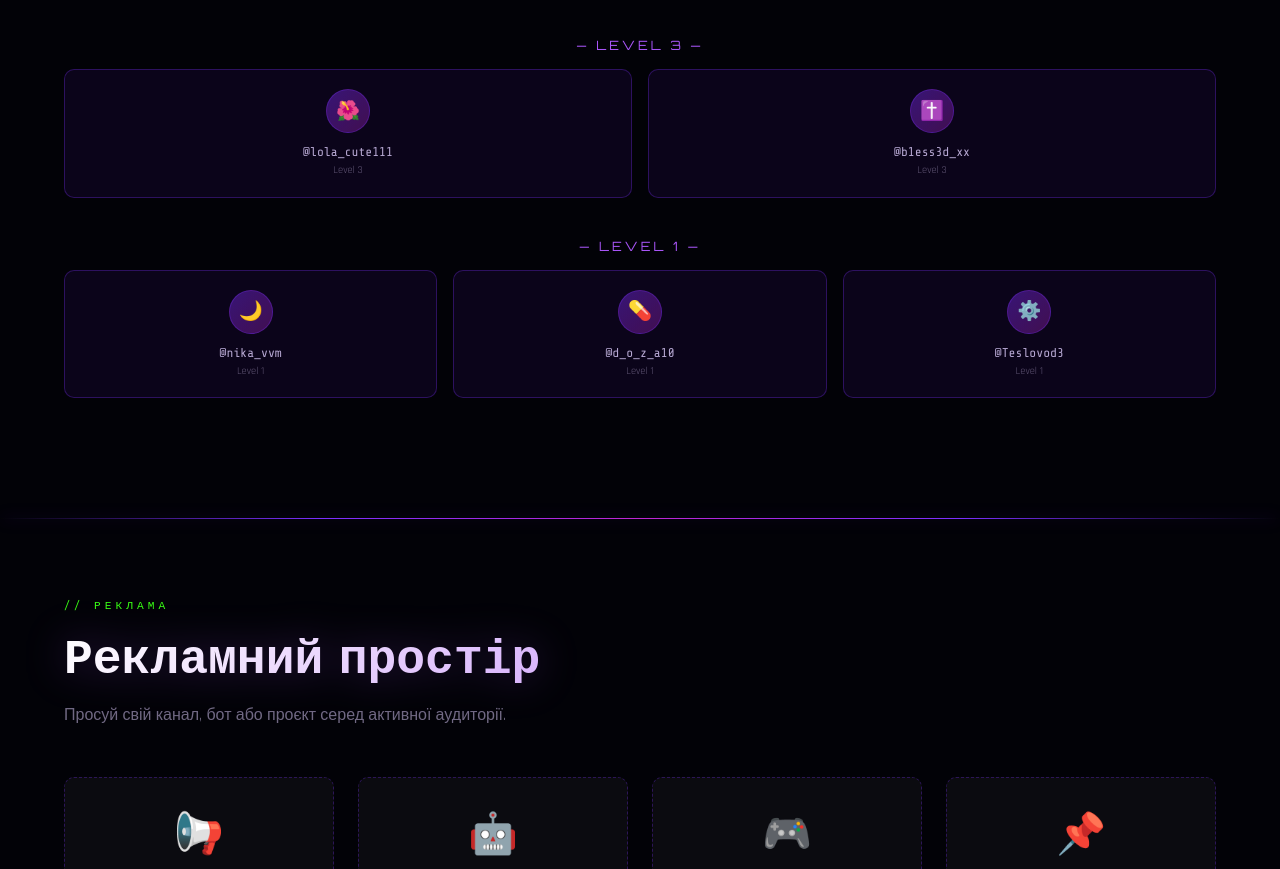
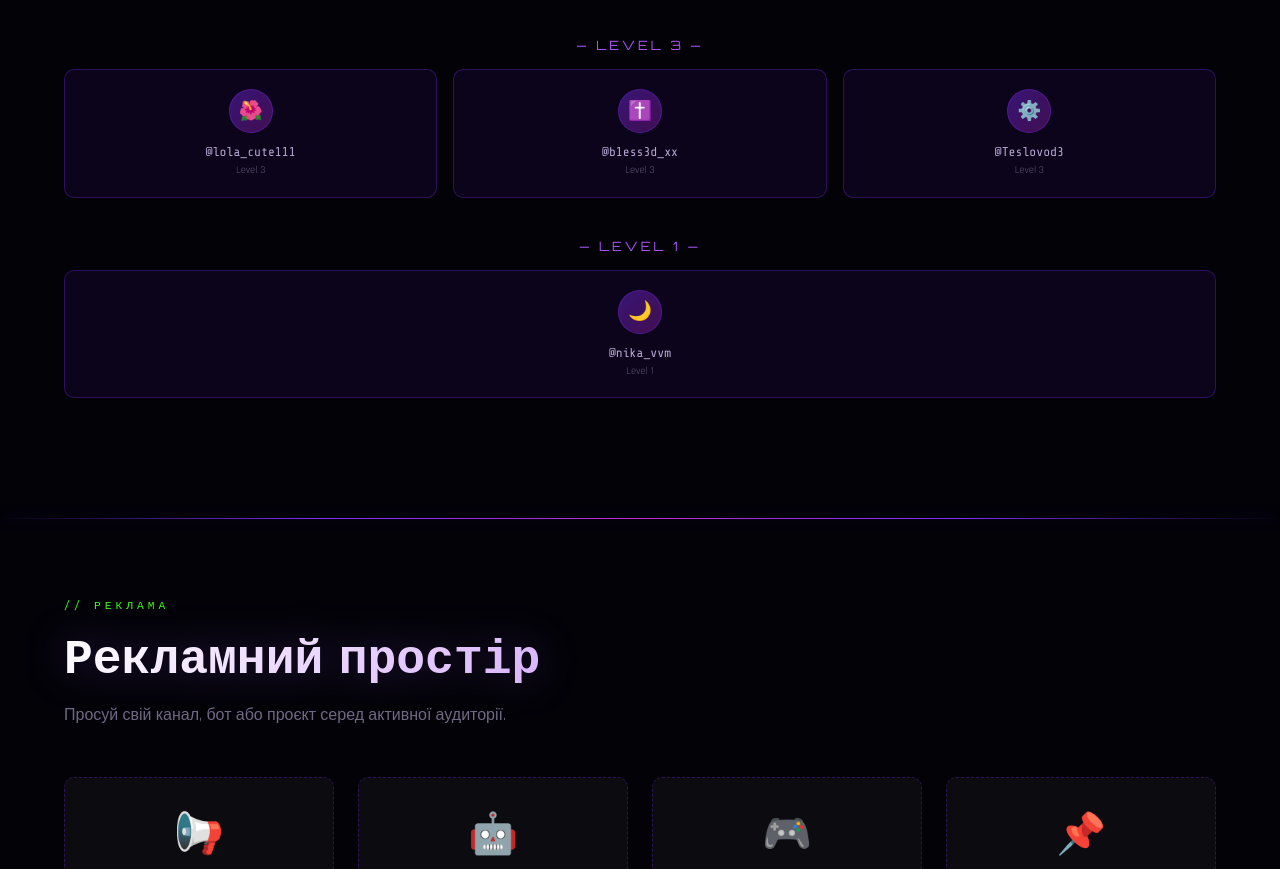
Before and after one commit to hag94429-web/site, a plain HTML site: page index.html in a window 1280 px wide. Shown: the part 5272-6141 px from the top of the page. Drawn offline with nearby package versions, Linux system fonts and the light colour scheme; animation ran at ten frames a second.

Commit message:
Add files via upload

```diff
--- a/index.html
+++ b/index.html
@@ -1189,12 +1189,11 @@ footer {
     <div class="admin-grid reveal">
       <div class="admin-mini-card"><div class="admin-mini-avatar">🌺</div><div class="admin-mini-name">@lola_cute111</div><div class="admin-mini-level">Level 3</div></div>
       <div class="admin-mini-card"><div class="admin-mini-avatar">✝️</div><div class="admin-mini-name">@b1ess3d_xx</div><div class="admin-mini-level">Level 3</div></div>
+       <div class="admin-mini-card"><div class="admin-mini-avatar">⚙️</div><div class="admin-mini-name">@Teslovod3</div><div class="admin-mini-level">Level 3</div></div>
     </div>
     <div class="admin-level-title reveal">— LEVEL 1 —</div>
     <div class="admin-grid reveal">
       <div class="admin-mini-card"><div class="admin-mini-avatar">🌙</div><div class="admin-mini-name">@nika_vvm</div><div class="admin-mini-level">Level 1</div></div>
-      <div class="admin-mini-card"><div class="admin-mini-avatar">💊</div><div class="admin-mini-name">@d_o_z_a10</div><div class="admin-mini-level">Level 1</div></div>
-      <div class="admin-mini-card"><div class="admin-mini-avatar">⚙️</div><div class="admin-mini-name">@Teslovod3</div><div class="admin-mini-level">Level 1</div></div>
     </div>
   </div>
 </section>
```
